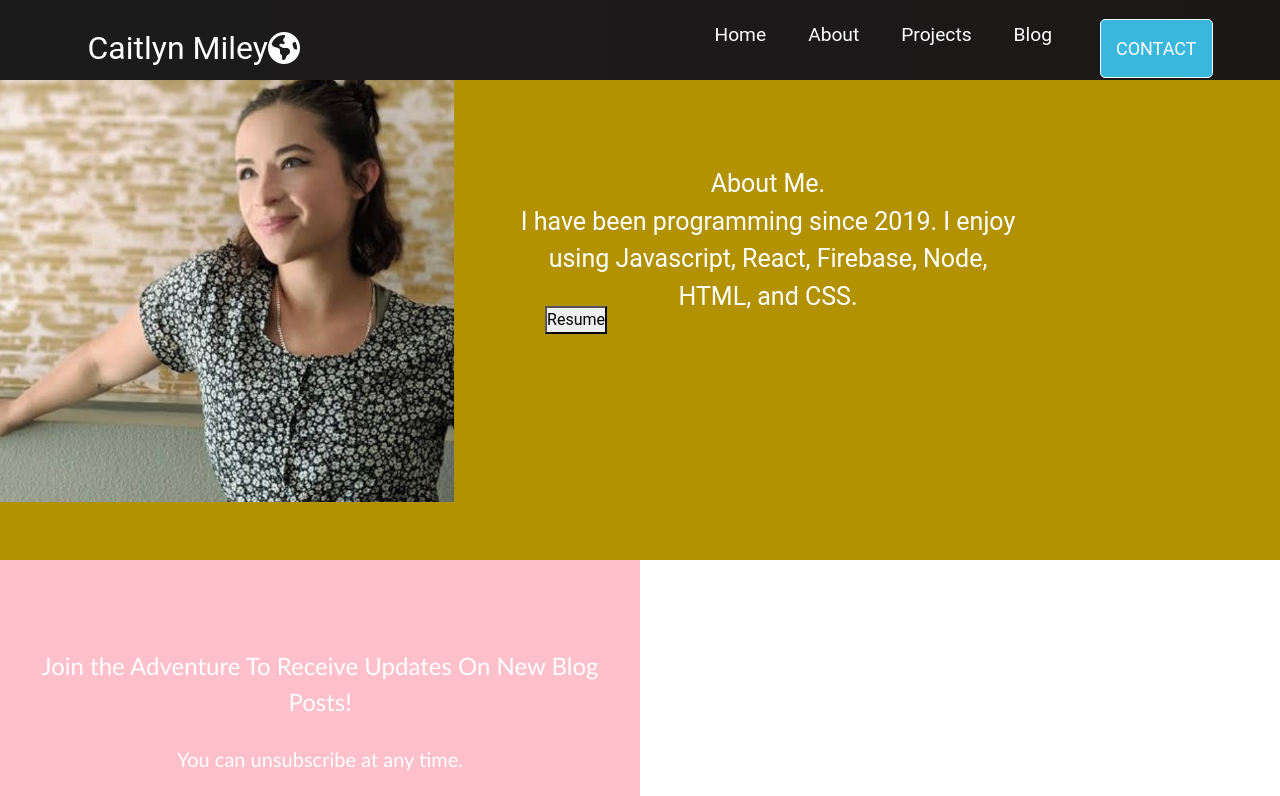
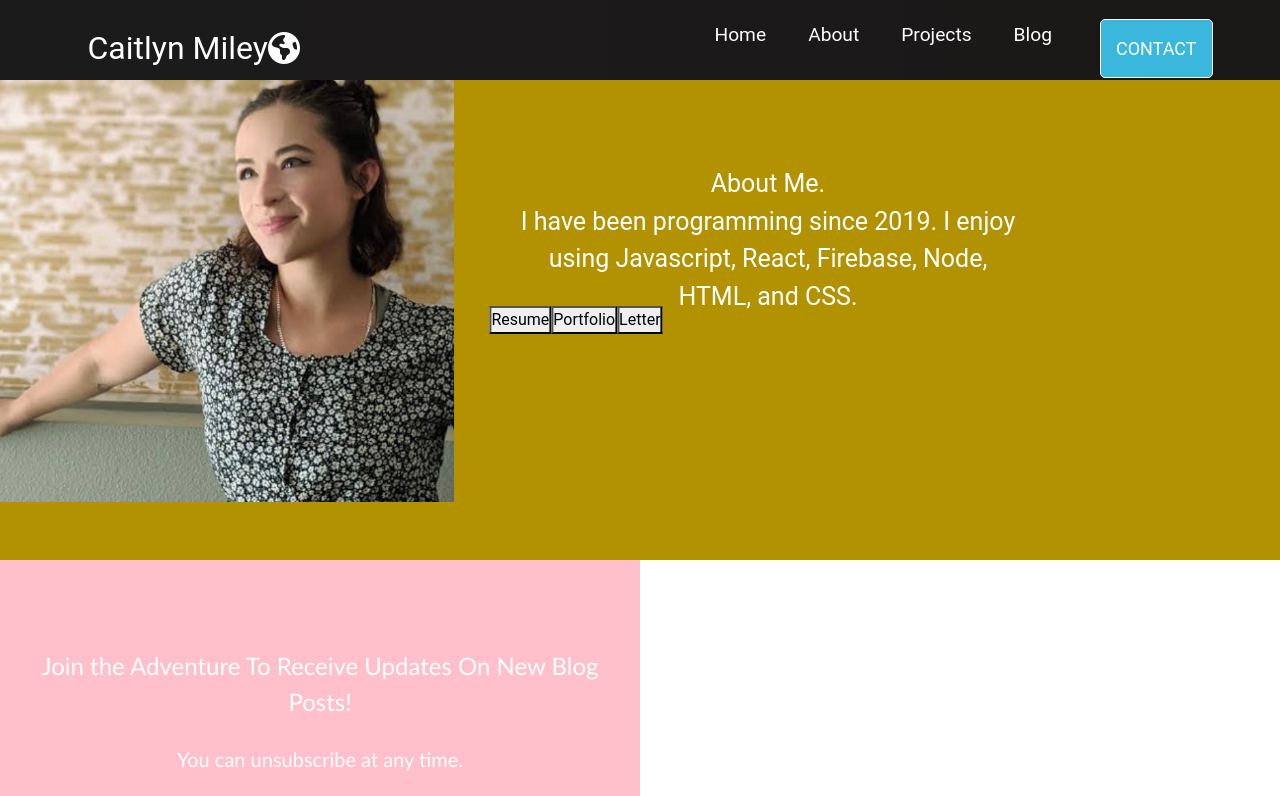
Before and after one commit to smilleeymilleey/website, a React (Create React App) app in the folder website-1/: page /services in a window 1280 px wide. Shown: the top 796 px of the page. Built offline with nearby package versions, Linux system fonts and the light colour scheme.

Commit message:
created a solid about me base with buttons

```diff
--- a/website-1/src/components/AboutHero.css
+++ b/website-1/src/components/AboutHero.css
@@ -24,11 +24,13 @@
     left: 60%;
     transform: translate(-50%, -50%);
   }
-.resume {
+.aboutButtons {
     position: absolute;
     top: 40%;
     left: 45%;
     transform: translate(-50%, -50%);
+    display: flex;
+    justify-content: space-between;
 }
 
   .abouthero-container {
--- a/website-1/src/components/AboutHero.js
+++ b/website-1/src/components/AboutHero.js
@@ -21,9 +21,11 @@ function AboutHero() {
              React, Firebase, Node, HTML, and CSS.
 
           </p>
-
+              <div className='aboutButtons'>
              <button className= "resume">Resume</button>
-
+             <button className="portfolio">Portfolio</button>
+             <button className="letter">Letter</button>
+              </div>
 
 
 
```
Also changed, not shown: 1 other file (tests, documents, lock files or other folders).
